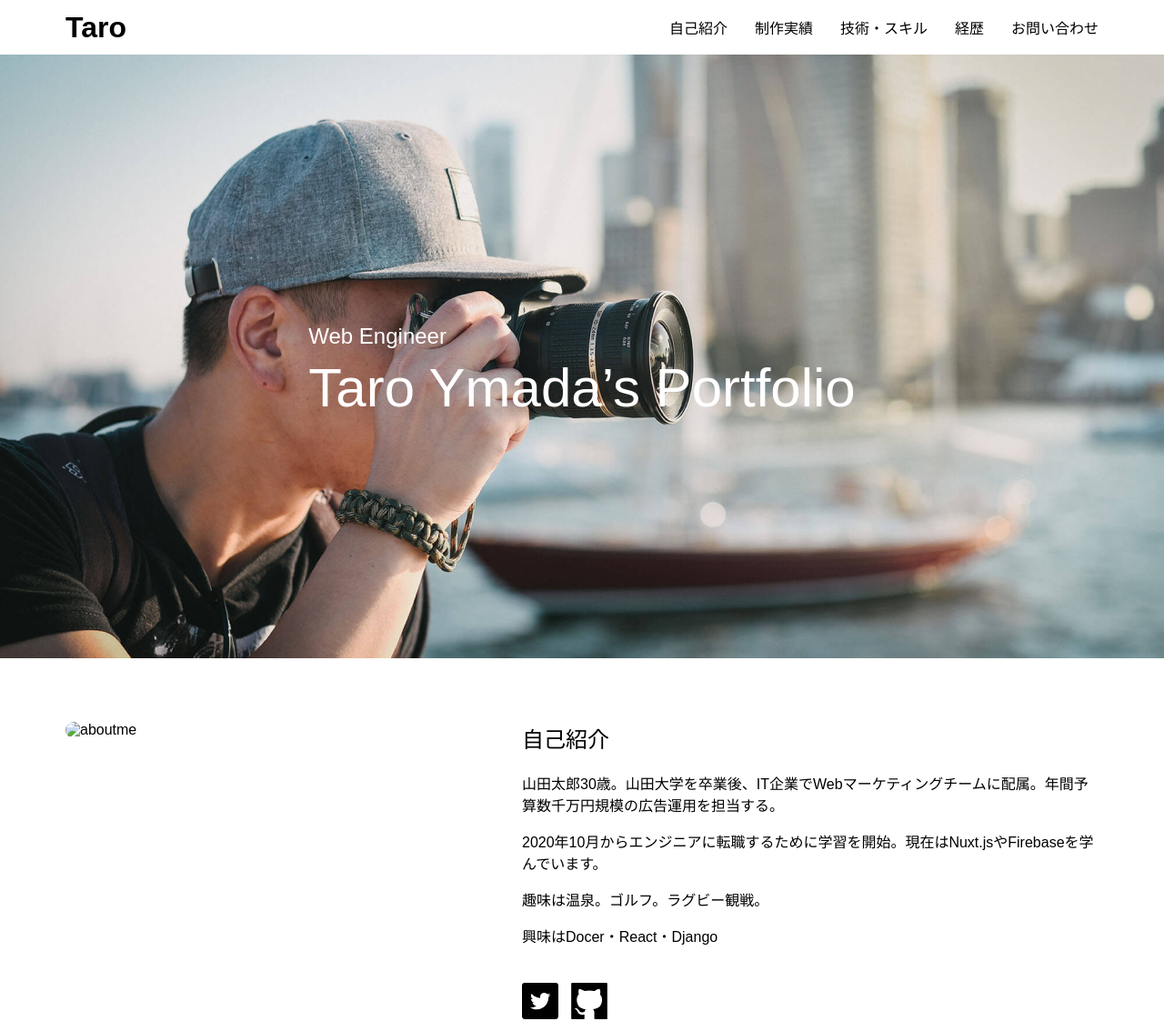
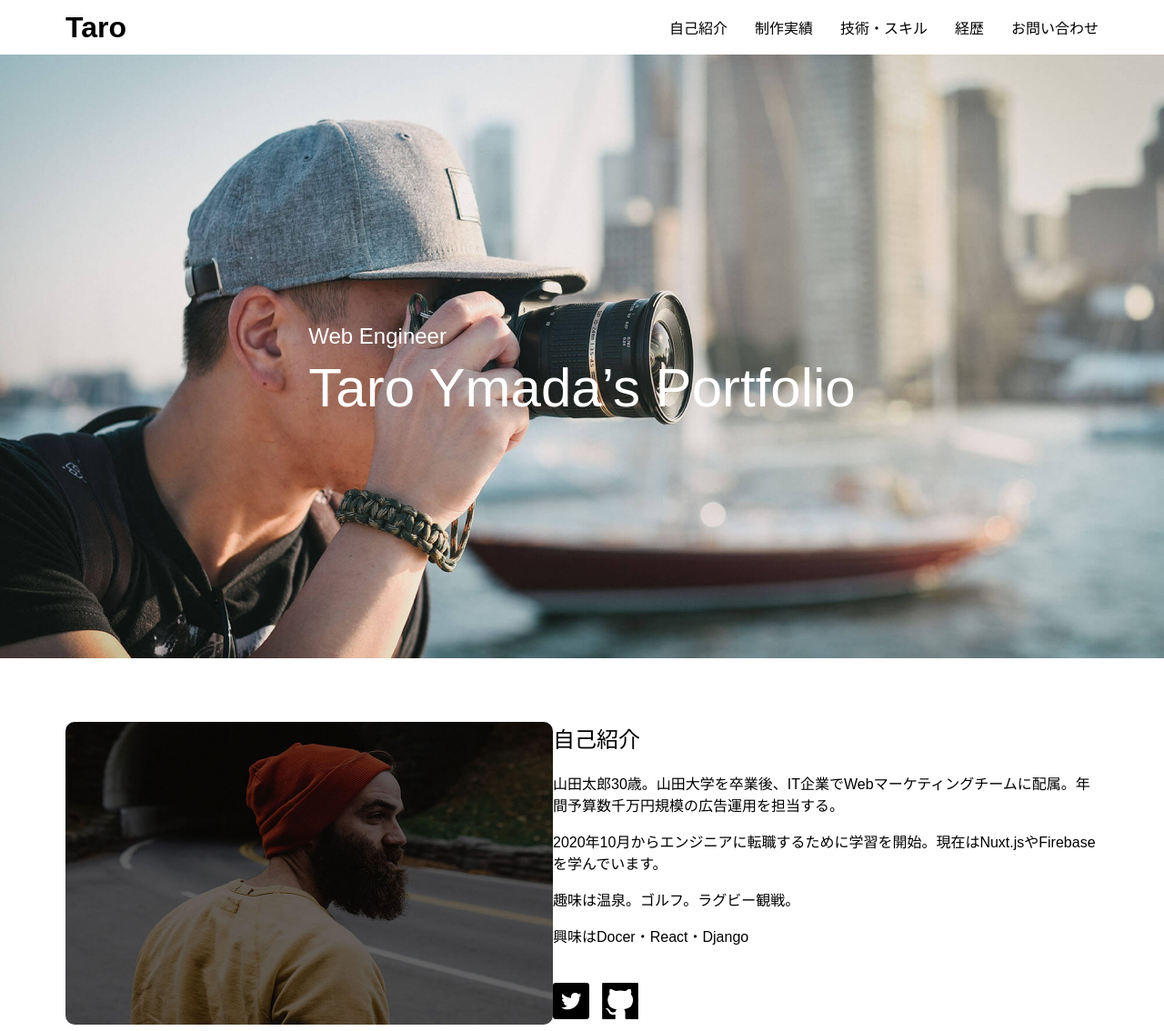
Before and after one commit to suimenka/slack_pf, a plain HTML site: page index.html in a window 1280 px wide. Shown: the top 1134 px of the page at 91% size. Drawn offline with Linux system fonts and the light colour scheme; files whose address does not match are found by name.

Commit message:
index修正

```diff
--- a/index.html
+++ b/index.html
@@ -37,7 +37,7 @@
   <!-- アバウト -->
   <div class="aboutme">
     <!-- <div class="container"> -->
-    <div class="aboutme_img"><img src="img/aboutme.jpg" alt="aboutme"></div>
+    <div class="aboutme_img"><img src="https://suimenka.github.io/slack_pf/aboutme.jpg" alt="aboutme"></div>
     <div class="aboutme_content">
     <h2>自己紹介</h2>
 <p>山田太郎30歳。山田大学を卒業後、IT企業でWebマーケティングチームに配属。年間予算数千万円規模の広告運用を担当する。</p>
```
